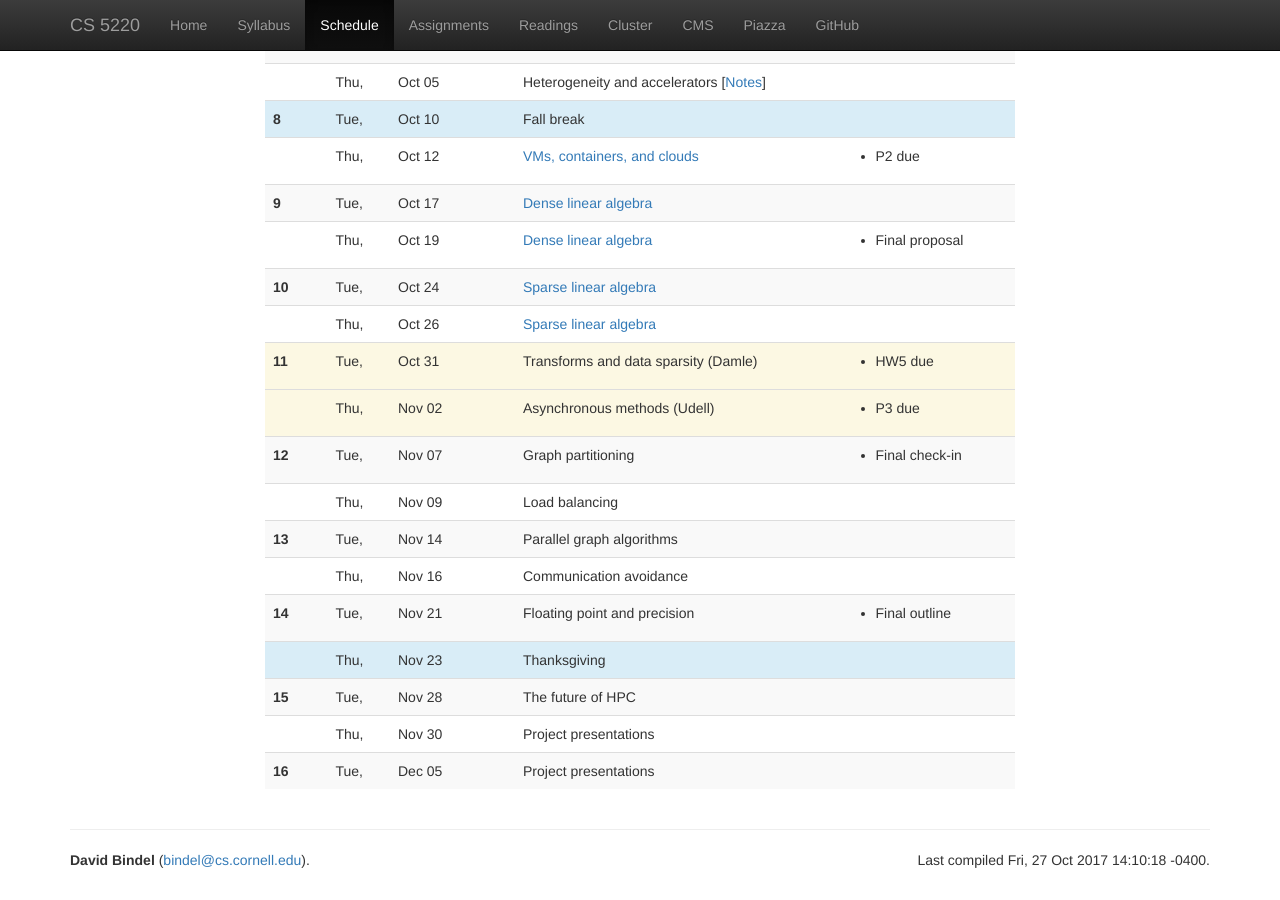
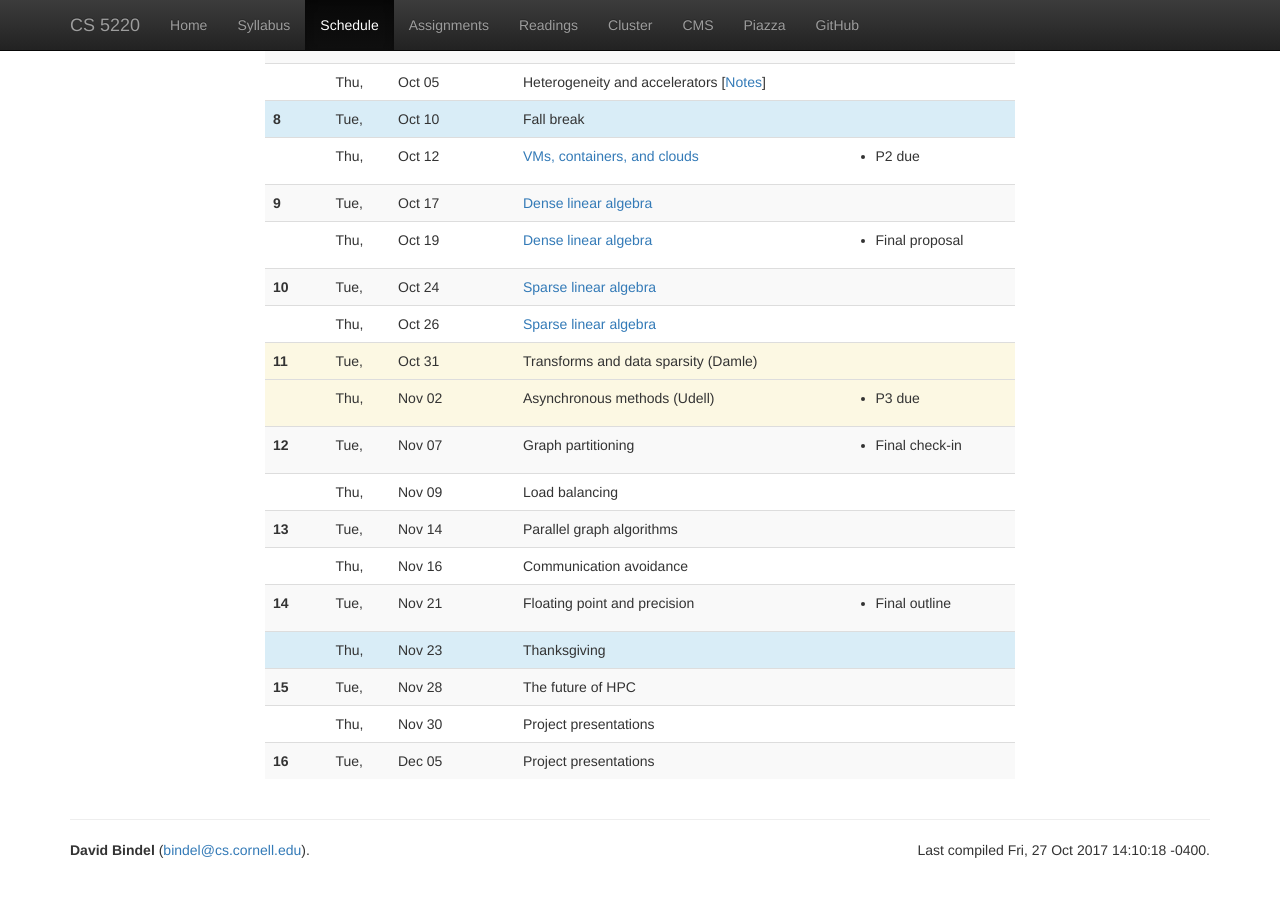
Before and after one commit to cornell-cs5220-f17/cs5220-f17, a Jekyll site: the page built from web/schedule.html, in a window 1280 px wide and 900 px high, scrolled down 755 px. Built offline with Jekyll 4.4.1, drawn with Linux system fonts in a browser that asks for light colours; nearby versions of some CDN libraries.

Commit message:
Killed HW5.

```diff
--- a/web/_data/lectures.yml
+++ b/web/_data/lectures.yml
@@ -136,7 +136,6 @@
   date: 2017-10-31
   travel: IPAM meeting
   info: Transforms and data sparsity (Damle)
-  hw: HW5 due
 -
   date: 2017-11-02
   travel: IPAM meeting
```
